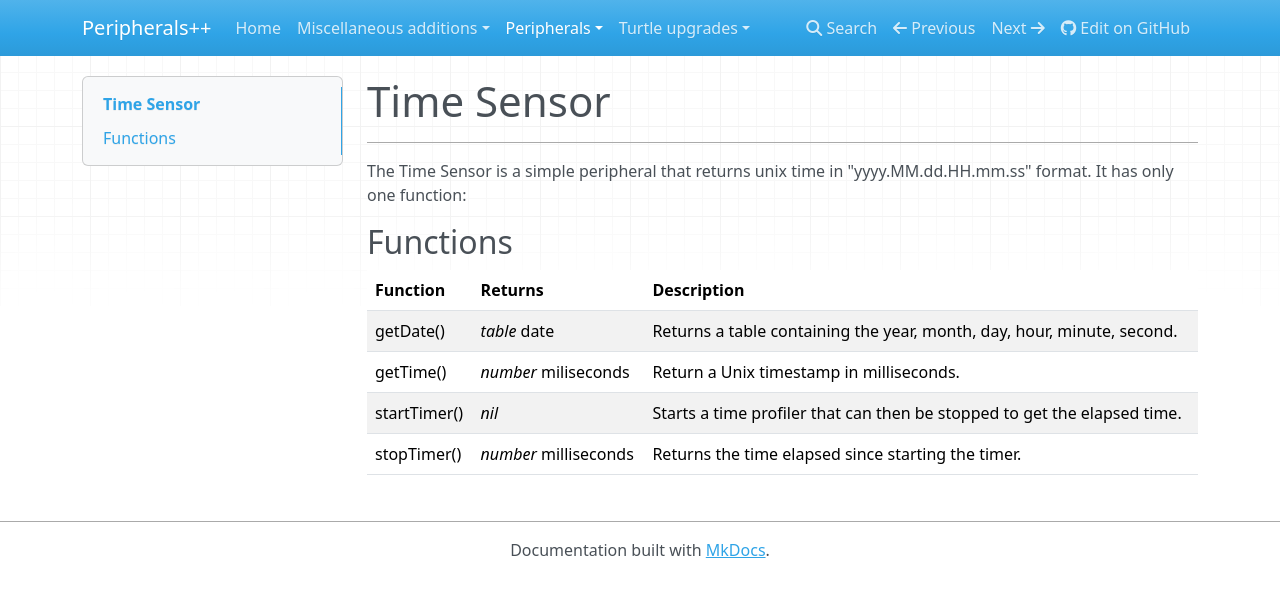
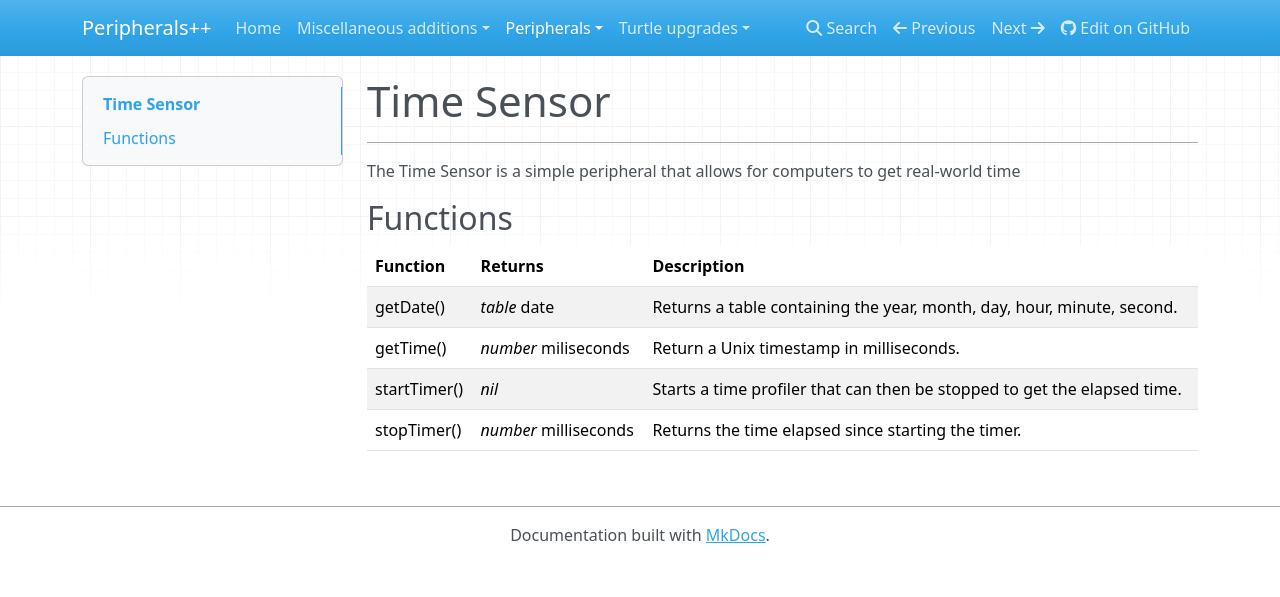
Before and after one commit to austinv11/PeripheralsPlusPlus, an MkDocs documentation site: the page built from docs/peripherals/time_sensor.md, in a window 1280 px wide. Shown: the top 597 px of the page. Built offline with MkDocs 1.6.1, drawn with Linux system fonts in a browser that asks for light colours; nearby versions of some CDN libraries.

Commit message:
Update time_sensor.md

```diff
--- a/docs/peripherals/time_sensor.md
+++ b/docs/peripherals/time_sensor.md
@@ -2,12 +2,12 @@
 
 ---
 
-The Time Sensor is a simple peripheral that returns unix time in "yyyy.MM.dd.HH.mm.ss" format. It has only one function:
+The Time Sensor is a simple peripheral that allows for computers to get real-world time
 
 ##Functions
 
 Function | Returns | Description
--|-|-
+---------|---------|------------
 getDate() | *table* date | Returns a table containing the year, month, day, hour, minute, second.
 getTime() | *number* miliseconds | Return a Unix timestamp in milliseconds.
 startTimer() | *nil* | Starts a time profiler that can then be stopped to get the elapsed time.
```
